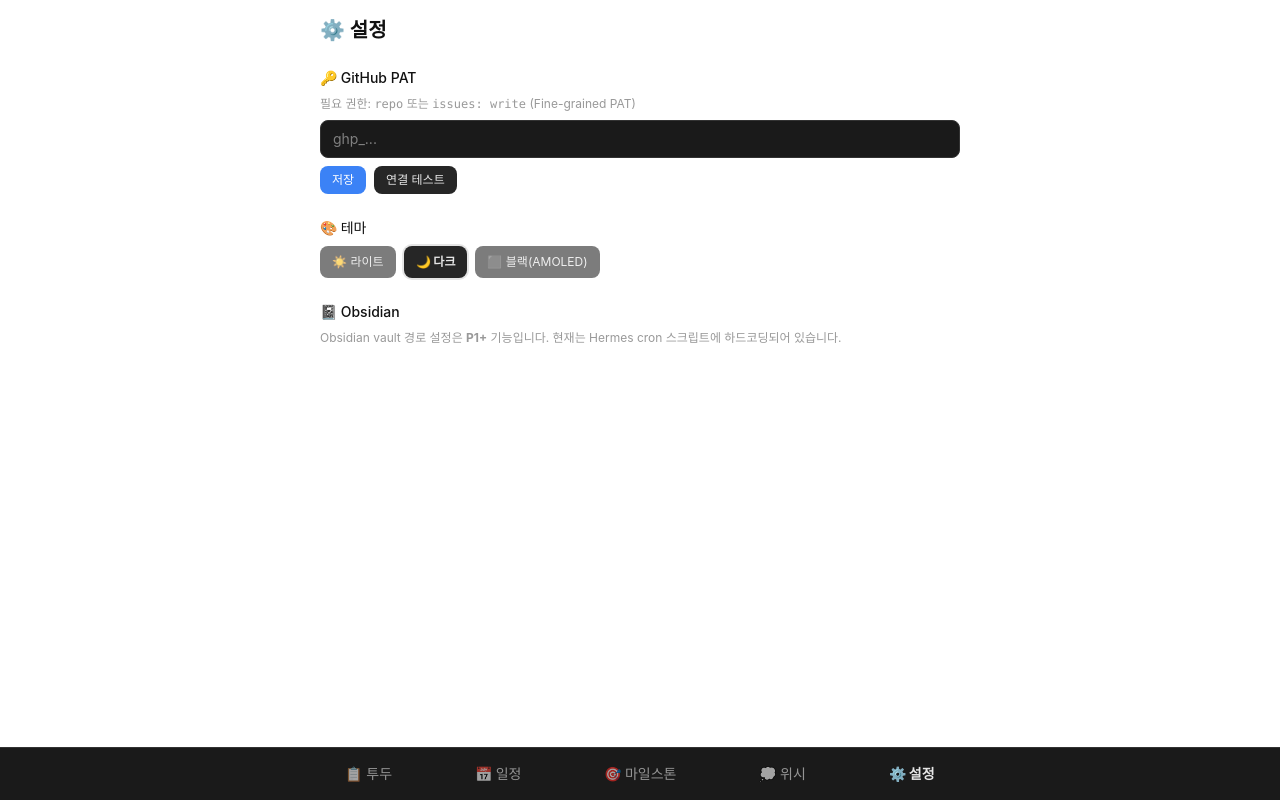
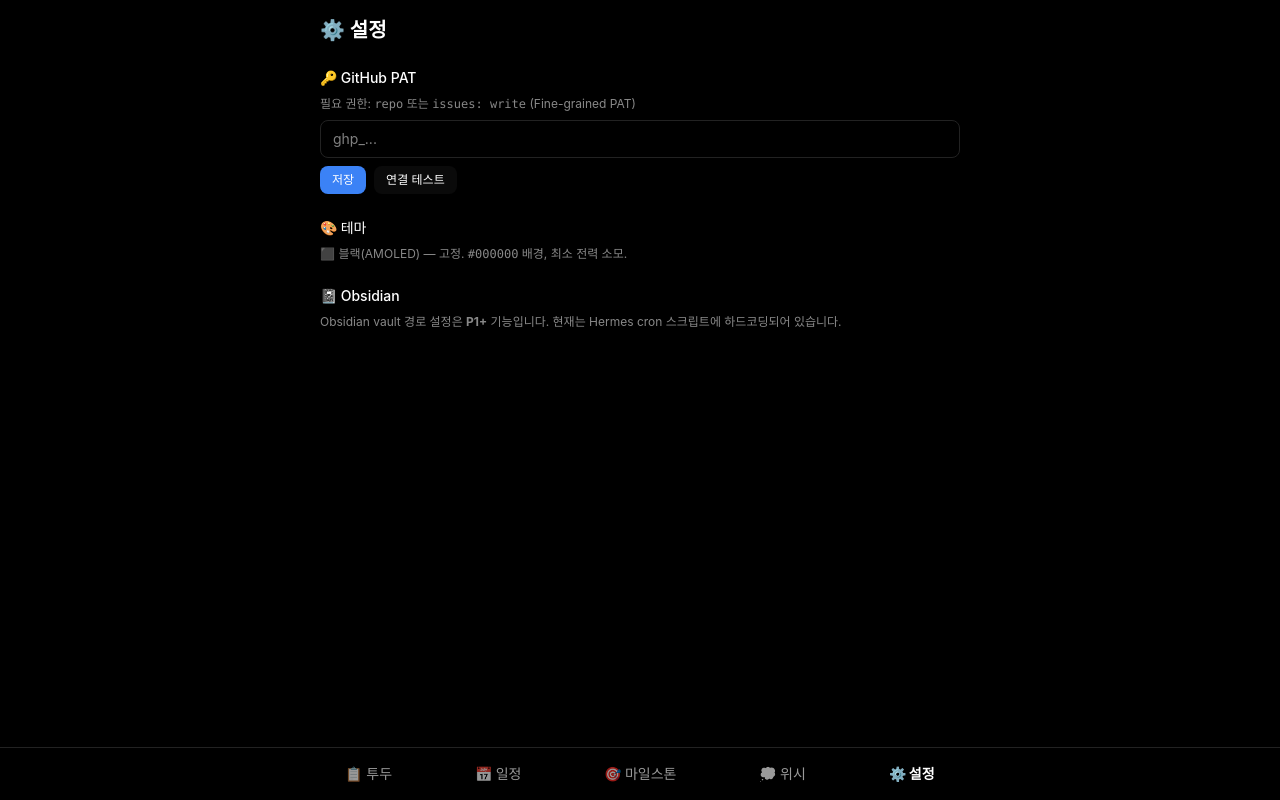
Before and after one commit to choyeun/life-manager, a React (Vite) app in the folder web/: page /settings in a window 1280 px wide. Built offline with nearby package versions, Linux system fonts and the light colour scheme.

Commit message:
블랙(AMOLED) 고정: 라이트/다크 테마 제거, CSS 통일

```diff
--- a/web/src/App.tsx
+++ b/web/src/App.tsx
@@ -5,16 +5,14 @@ import { MilestonePage } from './pages/MilestonePage'
 import { WishlistPage } from './pages/WishlistPage'
 import { SettingsPage } from './pages/SettingsPage'
 import { NavBar } from './components/NavBar'
-import { useTheme } from './hooks/useTheme'
 import { useConfig } from './hooks/useConfig'
 
 export default function App() {
-  const { theme } = useTheme()
   useConfig()
 
   return (
     <BrowserRouter>
-      <div className={`min-h-screen ${theme === 'dark' ? 'dark' : theme === 'black' ? 'black' : ''}`}>
+      <div className="min-h-screen">
         <div className="max-w-2xl mx-auto px-4 pb-20">
           <Routes>
             <Route path="/" element={<Navigate to="/todos" replace />} />
--- a/web/src/hooks/useTheme.ts
+++ b/web/src/hooks/useTheme.ts
@@ -1,17 +1,4 @@
-import { useState, useCallback } from 'react'
-import type { Theme } from '../types'
-
-const THEME_KEY = 'life-manager-theme'
-
+/** 블랙(AMOLED) 고정 테마 */
 export function useTheme() {
-  const [theme, setThemeState] = useState<Theme>(() => {
-    return (localStorage.getItem(THEME_KEY) as Theme) ?? 'dark'
-  })
-
-  const setTheme = useCallback((t: Theme) => {
-    setThemeState(t)
-    localStorage.setItem(THEME_KEY, t)
-  }, [])
-
-  return { theme, setTheme }
+  return { theme: 'black' as const }
 }
--- a/web/src/index.css
+++ b/web/src/index.css
@@ -1,34 +1,47 @@
 @import "tailwindcss";
 
+/* 블랙(AMOLED) 테마 - 고정 */
 :root {
-  --bg: #ffffff;
-  --text: #111111;
-  --muted: #666666;
-  --border: #e5e5e5;
-  --card: #f5f5f5;
-  --accent: #2563eb;
-}
-
-.dark {
-  --bg: #1a1a1a;
-  --text: #e5e5e5;
-  --muted: #999999;
-  --border: #333333;
-  --card: #262626;
-  --accent: #3b82f6;
-}
-
-.black {
   --bg: #000000;
   --text: #ffffff;
   --muted: #888888;
   --border: #222222;
   --card: #0a0a0a;
   --accent: #3b82f6;
+  --success: #22c55e;
+  --danger: #ef4444;
 }
 
 body {
   background-color: var(--bg);
   color: var(--text);
-  transition: background-color 0.2s, color 0.2s;
 }
+
+/* react-calendar 다크 테마 오버라이드 */
+.react-calendar {
+  background: transparent !important;
+  border: none !important;
+  color: var(--text) !important;
+}
+.react-calendar__tile {
+  color: var(--text) !important;
+  background: transparent !important;
+}
+.react-calendar__tile:enabled:hover,
+.react-calendar__tile:enabled:focus {
+  background: var(--card) !important;
+}
+.react-calendar__tile--active {
+  background: var(--accent) !important;
+  color: #fff !important;
+}
+.react-calendar__navigation button {
+  color: var(--text) !important;
+  background: transparent !important;
+}
+.react-calendar__month-view__weekdays__weekday {
+  color: var(--muted) !important;
+}
+.react-calendar__month-view__days__day--weekend {
+  color: var(--muted) !important;
+}
--- a/web/src/pages/SettingsPage.tsx
+++ b/web/src/pages/SettingsPage.tsx
@@ -1,17 +1,8 @@
 import { useState } from 'react'
-import { useTheme } from '../hooks/useTheme'
 import { saveToken, getSavedToken } from '../hooks/useConfig'
 import { setToken } from '../lib/github'
-import type { Theme } from '../types'
-
-const themes: { key: Theme; label: string }[] = [
-  { key: 'light', label: '☀️ 라이트' },
-  { key: 'dark', label: '🌙 다크' },
-  { key: 'black', label: '⬛ 블랙(AMOLED)' },
-]
 
 export function SettingsPage() {
-  const { theme, setTheme } = useTheme()
   const [token, setTokenState] = useState(getSavedToken())
   const [testResult, setTestResult] = useState<'idle' | 'ok' | 'fail'>('idle')
 
@@ -79,27 +70,12 @@ export function SettingsPage() {
         </div>
       </section>
 
-      {/* 테마 */}
+      {/* 블랙(AMOLED) 고정 */}
       <section className="mb-6">
         <h2 className="text-sm font-medium mb-2">🎨 테마</h2>
-        <div className="flex gap-2">
-          {themes.map((t) => (
-            <button
-              key={t.key}
-              onClick={() => setTheme(t.key)}
-              className={`px-3 py-2 rounded-lg text-xs transition-all ${
-                theme === t.key ? 'ring-2 font-bold' : 'opacity-60'
-              }`}
-              style={{
-                backgroundColor: 'var(--card)',
-                color: 'var(--text)',
-                ...(theme === t.key ? { borderColor: 'var(--accent)' } : {}),
-              }}
-            >
-              {t.label}
-            </button>
-          ))}
-        </div>
+        <p className="text-xs" style={{ color: 'var(--muted)' }}>
+          ⬛ 블랙(AMOLED) — 고정. <code>#000000</code> 배경, 최소 전력 소모.
+        </p>
       </section>
 
       {/* Obsidian vault 경로 */}
```
